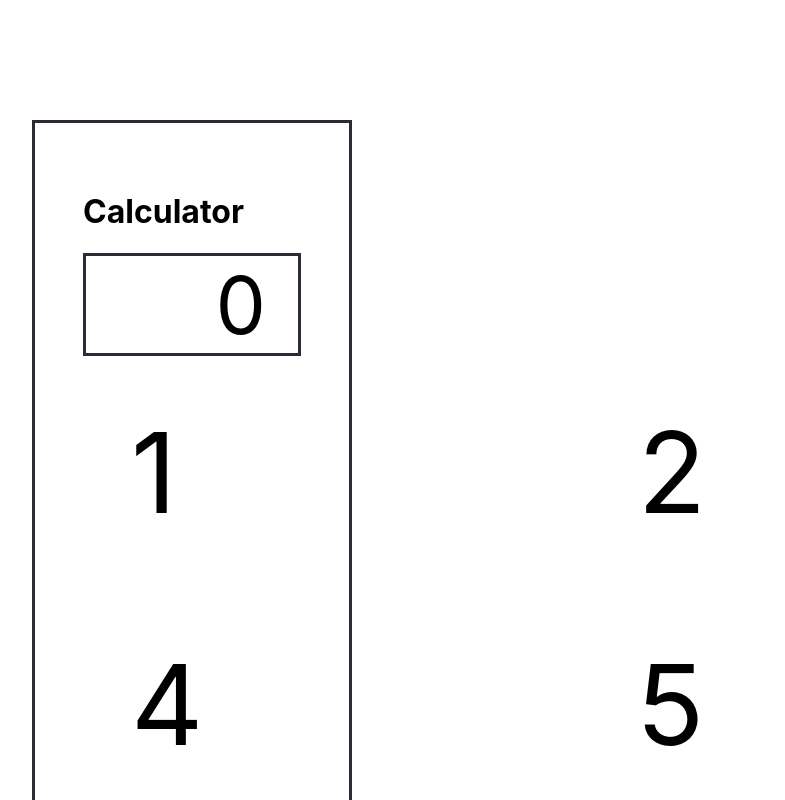
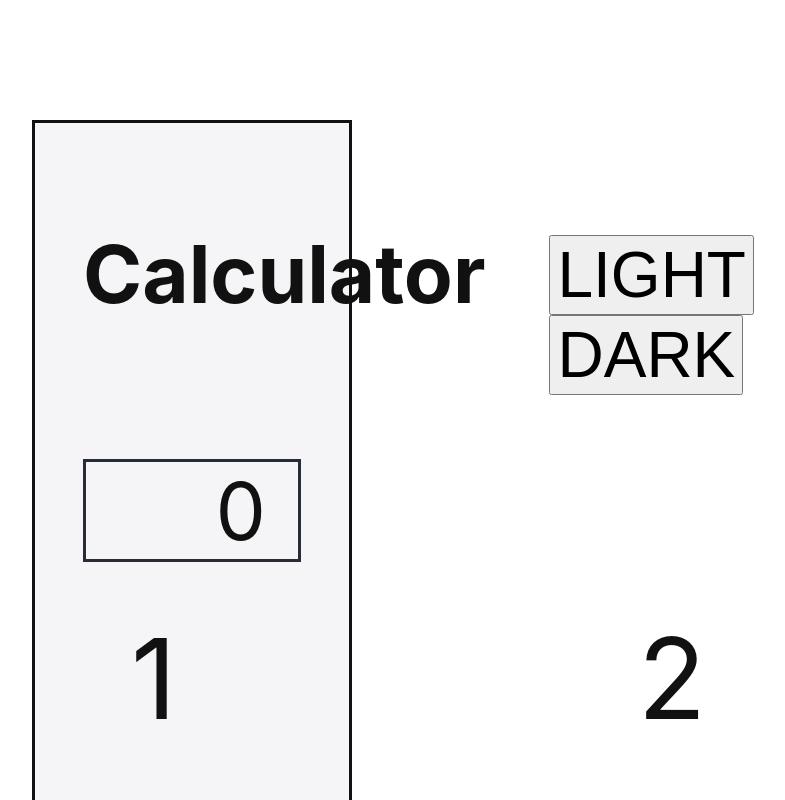
Before and after one commit to himanshi-sharmaa/calculator, a React (Create React App) app: page / in a window 1280 px wide. Shown: the part 360-1160 px from the top of the page, without its empty margins (448-1233 px from the left). Built offline with nearby package versions, Linux system fonts and the light colour scheme.

Commit message:
Added theming in react app

```diff
--- a/package.json
+++ b/package.json
@@ -9,6 +9,7 @@
     "react": "^17.0.1",
     "react-dom": "^17.0.1",
     "react-scripts": "4.0.3",
+    "styled-components": "^5.2.1",
     "web-vitals": "^1.0.1"
   },
   "scripts": {
--- a/src/App.css
+++ b/src/App.css
@@ -5,7 +5,18 @@
   padding: 3rem;
   font-size: medium;
 }
-
+.header {
+  font-size: 2.5rem;
+  justify-content: space-between;
+  display: flex;
+}
+.buttonView {
+  margin: 4rem;
+}
+.button {
+  font-size: 4rem;
+  margin-right: 3rem;
+}
 .resultStyle {
   font-size: 5rem;
   border: #282c34;
--- a/src/App.js
+++ b/src/App.js
@@ -1,5 +1,10 @@
 import { useEffect, useState } from 'react';
 import './App.css';
+
+import {ThemeProvider} from 'styled-components';
+import {getTheme} from "./getTheme";
+import THEMES from './constants/themes'
+import { Container } from './styles';
 
 function App() {
 
@@ -10,6 +15,7 @@ function App() {
   const op = ["Add", "Subtract", "Multiply", "Divide", "CE","="];
   const additionOp = ["Sign(+/-)","Square", "Root"];
 
+  const [themeName, setThemeName] = useState(THEMES.LIGHT);
   const [opAdded, SetOpAdded] = useState(false);
   const [updatedNum, setUpdatedNum] = useState(false)
   const [error, setError] = useState(false)
@@ -18,6 +24,7 @@ function App() {
   const [result, setResult] = useState("");
 
   useEffect(()=> {},[currentNumber])
+
   const numClickEvent = (data) => {
     let num;
     if(opAdded && !updatedNum){
@@ -96,8 +103,17 @@ function App() {
     }
 
   return (
-   <div className="container">
-     <h1>Calculator</h1>
+  <ThemeProvider theme={getTheme(themeName)}>
+   <Container>
+     <div>
+     <div className="header">
+     <h1 >Calculator</h1>
+     <div className="buttonView">
+     <button className="button" onClick={() => setThemeName(THEMES.LIGHT)}>LIGHT</button>
+     <button className="button" onClick={() => setThemeName(THEMES.DARK)}>DARK</button>
+     </div>
+     </div>
+     </div>
      <div className="resultStyle">
      {error ? <div>Something went wrong</div>:
      <div className="resultView">{currentNumber=== "" && result === ""? "0": currentNumber}</div> }</div>
@@ -111,7 +127,8 @@ function App() {
       </div>
       <div className="opStyle">{op.map((data)=> <div className="operator" key={data} onClick={() => { opClickEvent(data) }}>{data}</div>)}</div>
       </div>
-   </div>
+      </Container>
+   </ThemeProvider>
   );
 }
 
--- /dev/null
+++ b/src/constants/themes.js
@@ -0,0 +1,7 @@
+
+const THEMES = {
+    LIGHT: "light",
+    DARK: "dark"
+  };
+
+  export default THEMES;
--- /dev/null
+++ b/src/getTheme.js
@@ -0,0 +1,11 @@
+import { LIGHT, DARK } from './themes/';
+import THEMES from "./constants/themes";
+
+export const getTheme = themeName => {
+  switch (themeName) {
+    case THEMES.LIGHT: return LIGHT;
+    case THEMES.DARK: return DARK;
+    default: return DARK
+  }
+
+};
--- /dev/null
+++ b/src/styles.js
@@ -0,0 +1,15 @@
+import styled from 'styled-components';
+
+export const Container = styled.div`
+  background-color: ${props => props.theme.background};
+  margin: 30rem;
+  border: ${props => props.theme.color};
+  border-style: solid;
+  padding: 3rem;
+  font-size: medium;
+  color: ${props => props.theme.color};
+`;
+
+export const AppLink = styled.a`
+	color: ${props => props.theme.linkColor};
+`;
--- /dev/null
+++ b/src/themes/dark.js
@@ -0,0 +1,5 @@
+export default {
+    background: '#000000',
+      color: '#ffffff',
+      linkColor: '#61dafb',
+  };
--- /dev/null
+++ b/src/themes/index.js
@@ -0,0 +1,6 @@
+import LIGHT from './light';
+import DARK from './dark';
+
+export {
+    LIGHT, DARK
+}
--- /dev/null
+++ b/src/themes/light.js
@@ -0,0 +1,5 @@
+export default {
+    background: '#f5f5f7',
+      color: '#111',
+      linkColor: '#61dafb',
+  };
```
Also changed, not shown: 1 other file (tests, documents, lock files or other folders).
